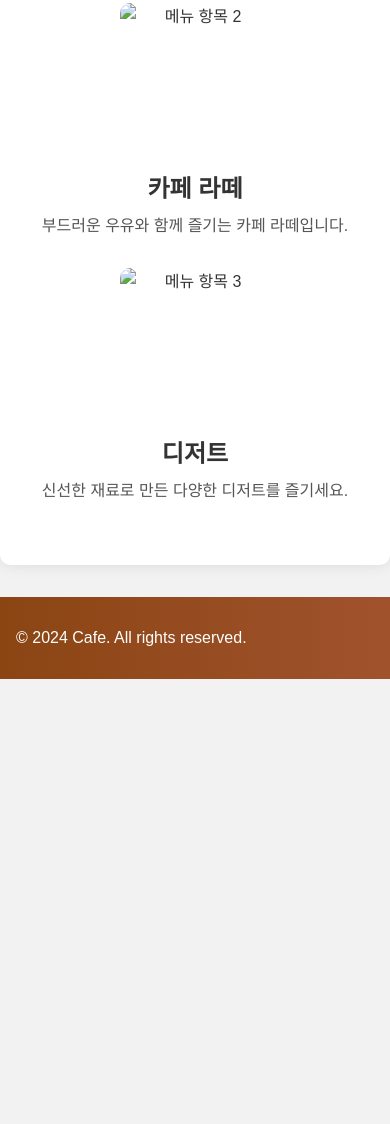
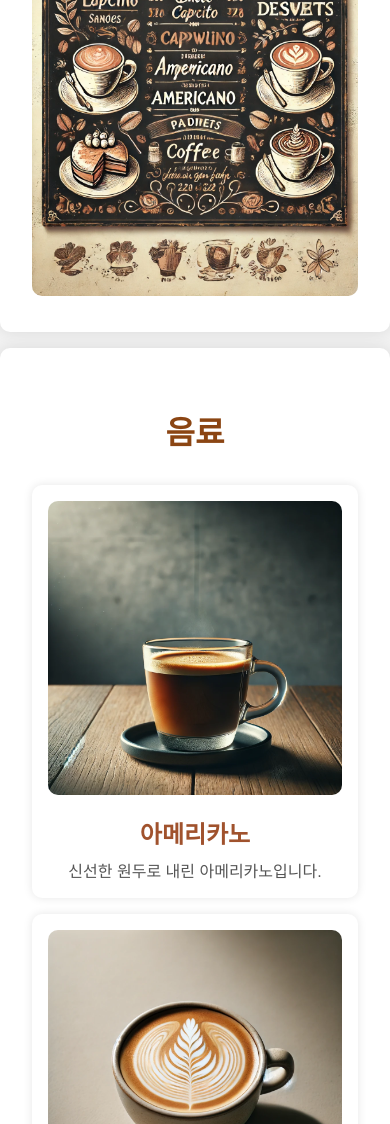
Before and after one commit to cogito21g/cafe_website, a plain HTML site: page menu.html in a window 390 px wide. Shown: the part 876-2000 px from the top of the page. Before the commit the page ends 1555 px from the top, so only its background shows below. Drawn offline with Linux system fonts and the light colour scheme.

Commit message:
feat: 메뉴 페이지를 블록 형식으로 변경
- 메뉴 페이지에서 음료와 디저트를 블록 형식으로 표시하도록 레이아웃 변경
- 각 메뉴 항목을 그리드 레이아웃으로 배치
- 이미지와 설명을 중앙에 정렬
- 반응형 디자인 적용을 통해 다양한 화면 크기에서 잘 표시되도록 개선

```diff
--- a/css/menu.css
+++ b/css/menu.css
@@ -1,34 +1,65 @@
 /* 메뉴 페이지 스타일 설정 */
-.menu {
+.menu-overview {
     padding: 2rem;
     background-color: white;
     margin: 1rem auto;
-    max-width: 800px;
+    max-width: 1000px;
     border-radius: 10px;
     box-shadow: 0 0 15px rgba(0, 0, 0, 0.1);
     text-align: center;
   }
 
-  .menu h2 {
+  .menu-overview img {
+    width: 100%;
+    height: auto;
+    border-radius: 10px;
+  }
+
+  .menu-section {
+    padding: 2rem;
+    background-color: white;
+    margin: 1rem auto;
+    max-width: 1000px;
+    border-radius: 10px;
+    box-shadow: 0 0 15px rgba(0, 0, 0, 0.1);
+    text-align: center;
+  }
+
+  .menu-section h2 {
     margin-bottom: 2rem;
+    font-size: 2rem;
+    color: #8B4513; /* 제목 색상 변경 */
+  }
+
+  .menu-grid {
+    display: grid;
+    grid-template-columns: repeat(auto-fill, minmax(250px, 1fr));
+    gap: 1rem;
   }
 
   .menu-item {
-    display: flex;
-    align-items: center;
-    margin-bottom: 2rem;
+    background-color: #fff;
+    border-radius: 10px;
+    box-shadow: 0 0 10px rgba(0, 0, 0, 0.1);
+    padding: 1rem;
+    text-align: center;
   }
 
   .menu-item img {
-    width: 150px;
-    height: 150px;
+    width: 100%;
+    height: auto;
     border-radius: 10px;
-    margin-right: 2rem;
+    margin-bottom: 1rem;
+  }
+
+  .menu-description {
+    text-align: center;
   }
 
   .menu-description h3 {
     margin: 0;
     font-size: 1.5rem;
+    color: #A0522D; /* 항목 제목 색상 변경 */
   }
 
   .menu-description p {
@@ -38,11 +69,7 @@
 
   /* 반응형 디자인 설정 */
   @media (max-width: 768px) {
-    .menu-item {
-      flex-direction: column;
-    }
-
-    .menu-item img {
-      margin: 0 0 1rem 0;
+    .menu-grid {
+      grid-template-columns: 1fr;
     }
   }
--- a/menu.html
+++ b/menu.html
@@ -24,27 +24,54 @@
   </header>
 
   <main>
-    <section class="menu">
-      <h2>우리 카페의 메뉴를 확인하세요</h2>
+    <section class="menu-overview">
+      <h2>전체 메뉴판</h2>
+      <img src="img/menu-overview.webp" alt="전체 메뉴판 이미지">
+    </section>
+
+    <section class="menu-section">
+      <h2>음료</h2>
+      <div class="menu-grid">
         <div class="menu-item">
-        <img src="img/menu-item1.webp" alt="메뉴 항목 1">
+          <img src="img/americano.webp" alt="아메리카노">
           <div class="menu-description">
             <h3>아메리카노</h3>
             <p>신선한 원두로 내린 아메리카노입니다.</p>
           </div>
         </div>
         <div class="menu-item">
-        <img src="img/menu-item2.webp" alt="메뉴 항목 2">
+          <img src="img/cafe-latte.webp" alt="카페 라떼">
           <div class="menu-description">
             <h3>카페 라떼</h3>
             <p>부드러운 우유와 함께 즐기는 카페 라떼입니다.</p>
           </div>
         </div>
         <div class="menu-item">
-        <img src="img/menu-item3.webp" alt="메뉴 항목 3">
+          <img src="img/cappuccino.webp" alt="카푸치노">
           <div class="menu-description">
-          <h3>디저트</h3>
-          <p>신선한 재료로 만든 다양한 디저트를 즐기세요.</p>
+            <h3>카푸치노</h3>
+            <p>부드러운 거품과 함께 즐기는 카푸치노입니다.</p>
+          </div>
+        </div>
+      </div>
+    </section>
+
+    <section class="menu-section">
+      <h2>디저트</h2>
+      <div class="menu-grid">
+        <div class="menu-item">
+          <img src="img/cheesecake.webp" alt="치즈케이크">
+          <div class="menu-description">
+            <h3>치즈케이크</h3>
+            <p>신선한 재료로 만든 치즈케이크입니다.</p>
+          </div>
+        </div>
+        <div class="menu-item">
+          <img src="img/chocolate-cake.webp" alt="초콜릿 케이크">
+          <div class="menu-description">
+            <h3>초콜릿 케이크</h3>
+            <p>달콤한 초콜릿이 듬뿍 들어간 초콜릿 케이크입니다.</p>
+          </div>
         </div>
       </div>
     </section>
```
Also changed, not shown: img/americano.webp (added), img/cafe-latte.webp (added), img/cappuccino.webp (added), img/cheesecake.webp (added), img/chocolate-cake.webp (added), img/menu-overview.webp (added). Lines whose indentation alone changed are shown as unchanged.
